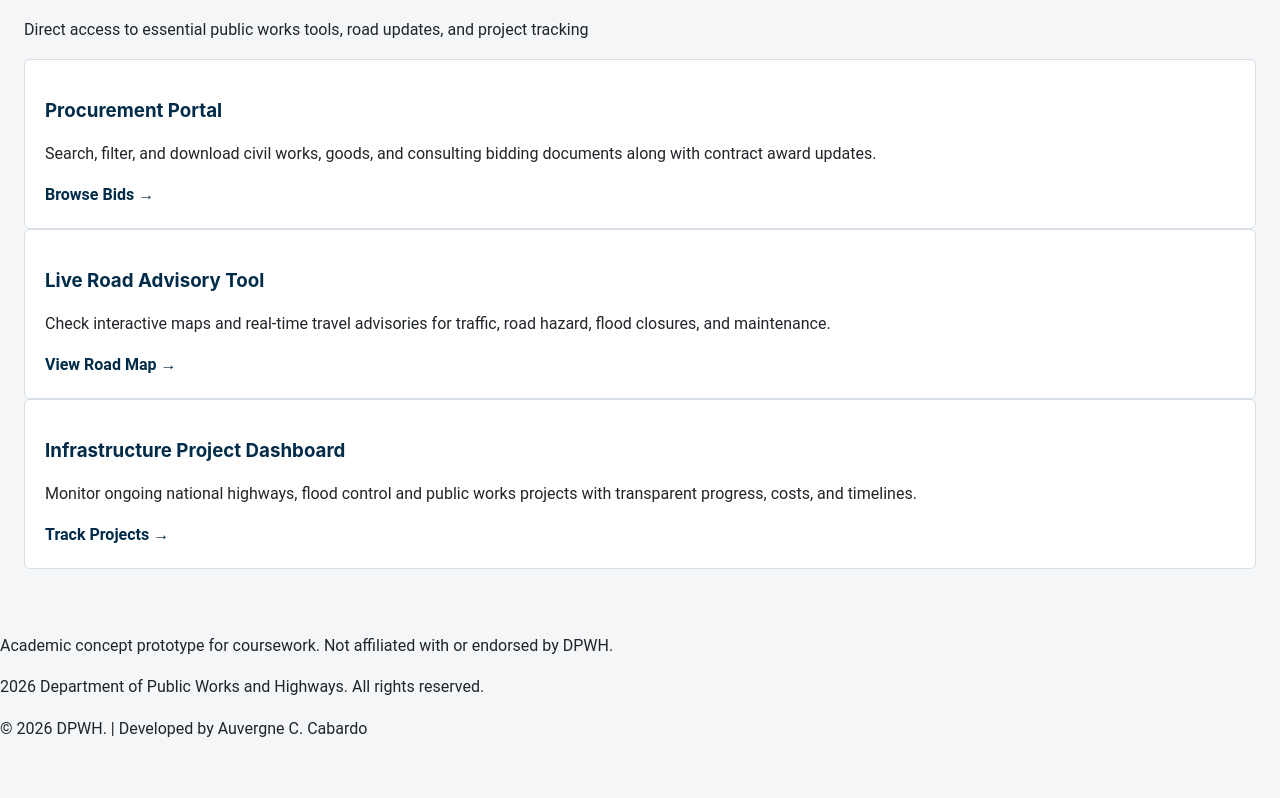
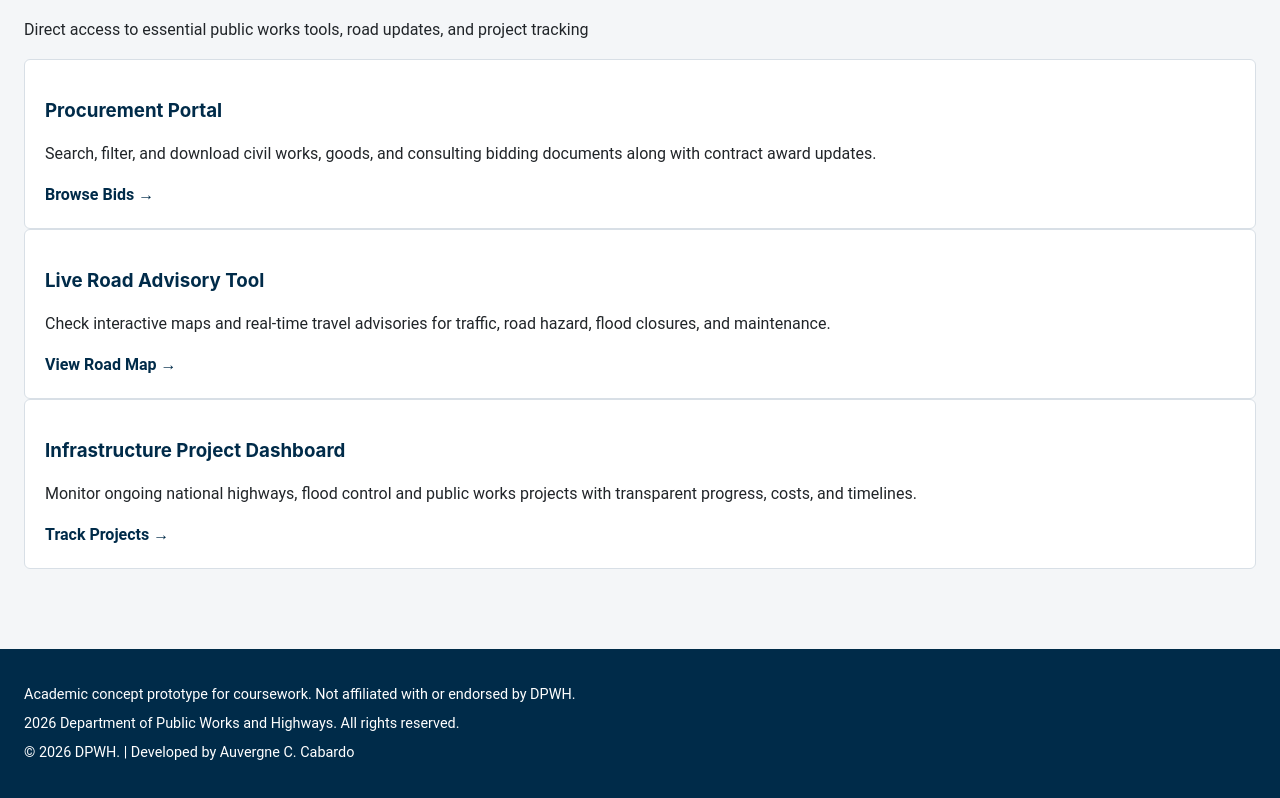
Before and after one commit to auvergne03/cabardo-website, a plain HTML site: page index.html in a window 1280 px wide. Shown: the part 726-1524 px from the top of the page. Before the commit the page ends 1484 px from the top, so only its background shows below. Drawn offline with Linux system fonts and the light colour scheme.

Commit message:
add footer and media styles

```diff
--- a/css/style.css
+++ b/css/style.css
@@ -132,3 +132,21 @@ h2, h3 {
 .card-link:hover {
     color: #F2A900;
 }
+
+footer {
+    background-color: #002B49;
+    color: #FFFFFF;
+    padding: 28px 24px;
+    margin-top: 32px;
+}
+
+footer p {
+    margin: 6px 0;
+    font-size: 0.9rem;
+}
+
+@media (max-width: 820px) {
+    .cards-container {
+        grid-template-columns: 1fr;
+    }
+}
```
